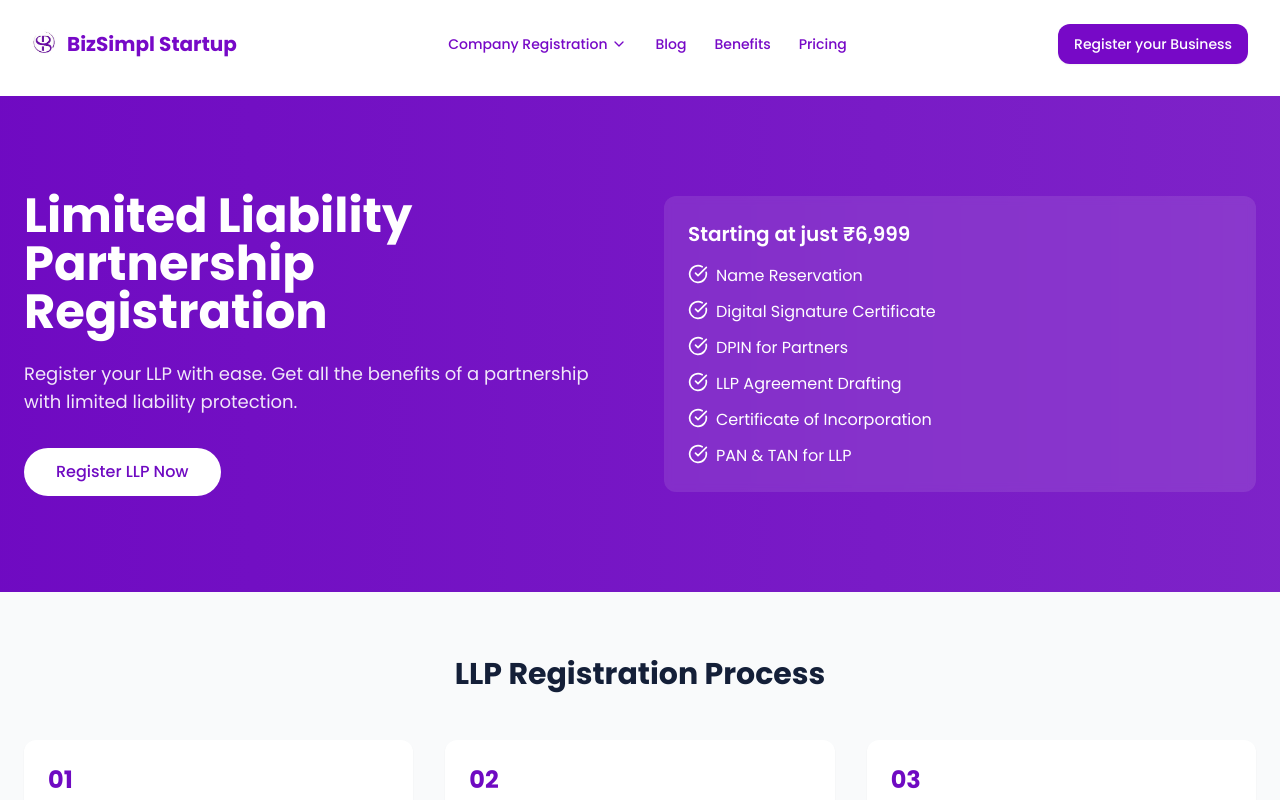
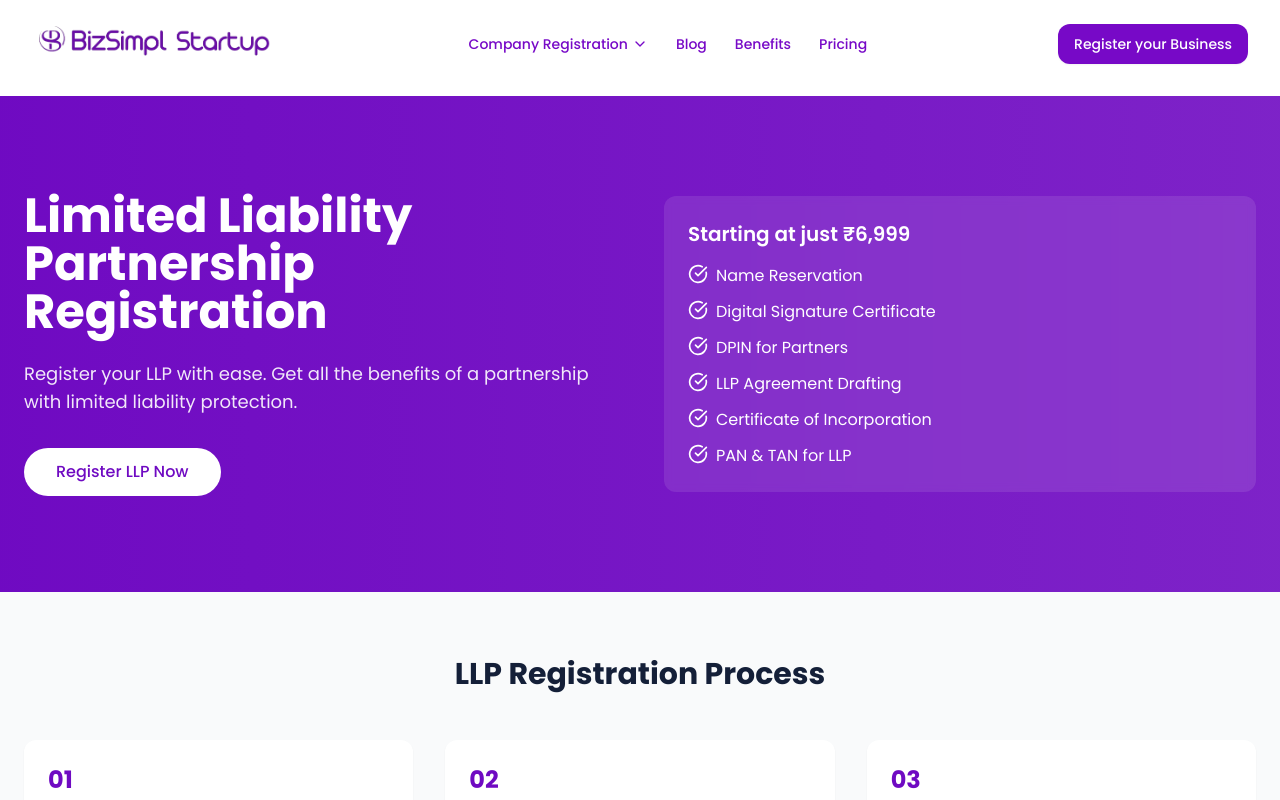
Before and after one commit to AbubakrIshaq/bizsimpl-innovate-hub, a React (Vite) app: page /llp in a window 1280 px wide. Shown: the top 800 px of the page. Built offline with nearby package versions, Linux system fonts and the light colour scheme.

Commit message:
Reverted to edit edt-408a4441-9cbd-410a-90ae-9b62890d7a16: "Fix: Add logo to navbar
Add the BizSimpl logo to the navbar."

```diff
--- a/src/components/layout/Navbar.tsx
+++ b/src/components/layout/Navbar.tsx
@@ -1,13 +1,16 @@
+
 import React, { useState, useEffect } from 'react';
 import { Link, useNavigate } from 'react-router-dom';
 import { CustomButton } from '../ui/CustomButton';
 import { Menu, X, ChevronDown, Building, Briefcase, UserRound } from 'lucide-react';
 import { DropdownMenu, DropdownMenuContent, DropdownMenuItem, DropdownMenuTrigger } from "@/components/ui/dropdown-menu";
 import { Collapsible, CollapsibleContent, CollapsibleTrigger } from "@/components/ui/collapsible";
+
 const Navbar = () => {
   const [isScrolled, setIsScrolled] = useState(false);
   const [isMobileMenuOpen, setIsMobileMenuOpen] = useState(false);
   const navigate = useNavigate();
+
   const navLinks = [{
     name: 'Blog',
     href: '/blog'
@@ -18,6 +21,7 @@ const Navbar = () => {
     name: 'Pricing',
     href: '/pricing'
   }];
+
   useEffect(() => {
     const handleScroll = () => {
       setIsScrolled(window.scrollY > 10);
@@ -25,15 +29,16 @@ const Navbar = () => {
     window.addEventListener('scroll', handleScroll);
     return () => window.removeEventListener('scroll', handleScroll);
   }, []);
+
   return <header className={`fixed top-0 left-0 right-0 z-50 transition-all duration-300 ${isScrolled ? 'glass shadow-sm py-3' : 'bg-transparent py-5'}`}>
       <div className="container mx-auto px-6 lg:px-8">
         <div className="flex items-center justify-between">
           <Link to="/" className="flex items-center space-x-2">
-            <img src="/lovable-uploads/1f646fc7-0cab-4348-bd28-99c2a8d3bd5f.png" alt="BizSimpl Logo" className="h-12 w-auto object-contain" />
-            <span className="text-xl text-purple-700 font-bold" style={{
-            fontFamily: "'Poppins', system-ui, sans-serif",
-            borderRadius: "0.5rem"
-          }}>BizSimpl Startup</span>
+            <img
+              src="/lovable-uploads/af12b943-ccdd-44af-ad48-1732e09714af.png"
+              alt="BizSimpl Logo"
+              className="h-12 w-auto object-contain"
+            />
           </Link>
 
           <nav className="hidden md:flex items-center justify-center flex-grow mx-auto">
@@ -136,4 +141,5 @@ const Navbar = () => {
       </div>
     </header>;
 };
+
 export default Navbar;
--- a/src/components/sections/Hero.tsx
+++ b/src/components/sections/Hero.tsx
@@ -59,7 +59,7 @@ const Hero = () => {
             Your Business <span className="text-black">Launchpad</span>
           </h1>
 
-          <p className="text-lg font-normal">
+          <p className="reveal md:text-xl text-gray-600 mb-10 max-w-2xl mx-auto text-base">
             One platform to register, manage and grow your business. Say goodbye to paperwork and hello to efficiency.
           </p>
 
```
